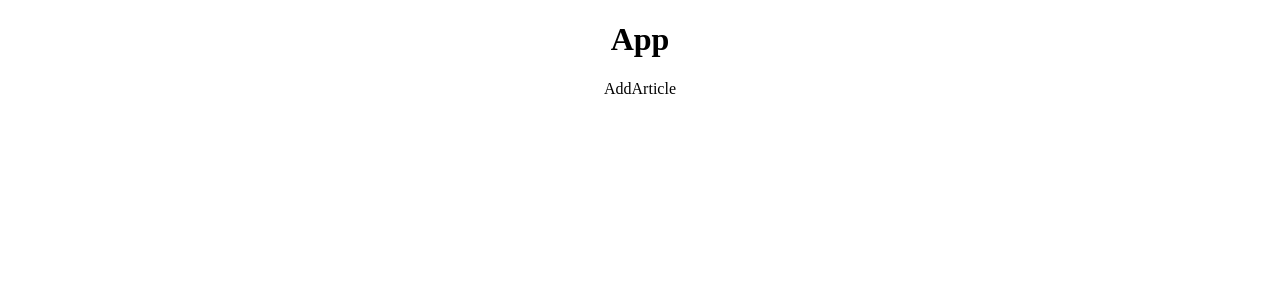
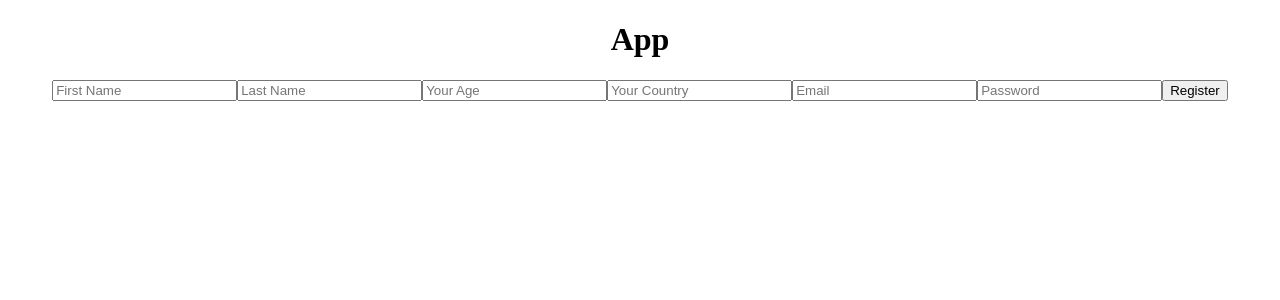
Before and after one commit to C7-gharaibehtasnim/MERAKI_Academy_Project_3_V04, a React (Create React App) app in the folder frontend/: page /register in a window 1280 px wide. Shown: the top 300 px of the page. Built offline with nearby package versions, Linux system fonts and the light colour scheme.

Commit message:
1. register

```diff
--- a/frontend/package.json
+++ b/frontend/package.json
@@ -6,8 +6,10 @@
     "@testing-library/jest-dom": "^5.16.5",
     "@testing-library/react": "^13.4.0",
     "@testing-library/user-event": "^13.5.0",
+    "axios": "^1.3.4",
     "react": "^18.2.0",
     "react-dom": "^18.2.0",
+    "react-router-dom": "^6.8.1",
     "react-scripts": "5.0.1",
     "web-vitals": "^2.1.4"
   },
--- a/frontend/src/App.js
+++ b/frontend/src/App.js
@@ -1,13 +1,28 @@
 import "./App.css";
 import AddArticle from "./components/AddArticle";
+import Register from "./components/Register"
+import React ,{useState,createContext} from "react";
+import { Routes, Route, Link } from "react-router-dom";
+export const UserContext=createContext()
 function App() {
+
+  const[addUSER,setADDUSER]=useState({firstName:"ALi",lastName:"Tawaha",age:5,country:"Jordan",email:"ee@gmail.com",password:"HI"})
   return (
+
+  <UserContext.Provider value={{addUSER,setADDUSER}}>
     <div className="App">
       <header className="App-header">
         <h1>App</h1>
       </header>
-      <AddArticle />
+      <Routes>
+      <Route path="/register" element={ <Register/>} />
+
+      </Routes>
     </div>
+
+    </UserContext.Provider>
+
+
   );
 }
 
--- a/frontend/src/components/AddArticle/index.js
+++ b/frontend/src/components/AddArticle/index.js
@@ -1,7 +1,12 @@
-import React from "react";
+import React ,{useContext}from "react";
+import { UserContext } from "../../App";
+const AddArticle = () => {
+  return <div>
 
-const AddArticle = () => {
-  return <div>AddArticle</div>;
+
+
+
+  </div>;
 };
 
 export default AddArticle;
--- a/frontend/src/components/Register/index.js
+++ b/frontend/src/components/Register/index.js
@@ -0,0 +1,94 @@
+import React, { useContext, useState } from "react";
+import { UserContext } from "../../App";
+import axios from "axios";
+
+const Register = () => {
+    const [response,setResponse]=useState("")
+  const { addUSER, setADDUSER } = useContext(UserContext);
+
+  const NewUser = () => {
+    axios
+      .post("http://localhost:5000/users/register", { ...addUSER,role })
+      .then((Response) => {
+
+    setResponse(Response.data.message)
+      })
+      .catch((err) => {
+    setResponse(err.response.data.message)
+
+
+      });
+  };
+ const role="63fd0c75fbde5ba3025c5c39"
+
+
+  return (
+    <div>
+      <input
+        onChange={(e) => {
+          setADDUSER((firstName) => {
+            return { ...firstName, firstName: e.target.value };
+          });
+        }}
+        type="text"
+        placeholder="First Name"
+      ></input>
+      <input
+        onChange={(e) => {
+          setADDUSER((lastName) => {
+            return { ...lastName, lastName: e.target.value };
+          });
+        }}
+        type="text"
+        placeholder="Last Name"
+      ></input>
+      <input
+        onChange={(e) => {
+          setADDUSER((age) => {
+            return { ...age, age: e.target.value };
+          });
+        }}
+        type="number"
+        placeholder="Your Age"
+      ></input>
+      <input
+        onChange={(e) => {
+          setADDUSER((country) => {
+            return { ...country, country: e.target.value };
+          });
+        }}
+        type="text"
+        placeholder="Your Country"
+      ></input>
+      <input
+        onChange={(e) => {
+          setADDUSER((email) => {
+            return { ...email, email: e.target.value };
+          });
+        }}
+        type="email"
+        placeholder="Email"
+      ></input>
+      <input
+        onChange={(e) => {
+          setADDUSER((password) => {
+            return { ...password, password: e.target.value };
+          });
+        }}
+        type="password"
+        placeholder="Password"
+      ></input>
+      <button
+        onClick={() => {
+            NewUser()
+        }}
+      >
+        Register
+      </button>
+
+   {response &&  <p>{response}</p>}
+    </div>
+  );
+};
+
+export default Register;
--- a/frontend/src/index.js
+++ b/frontend/src/index.js
@@ -1,10 +1,13 @@
 import React from "react";
 import ReactDOM from "react-dom/client";
+import { BrowserRouter } from "react-router-dom";
 import App from "./App";
 
 const root = ReactDOM.createRoot(document.getElementById("root"));
 root.render(
   <React.StrictMode>
+     <BrowserRouter>
     <App />
+    </BrowserRouter>
   </React.StrictMode>
 );
```
Also changed, not shown: 1 other file (tests, documents, lock files or other folders).
